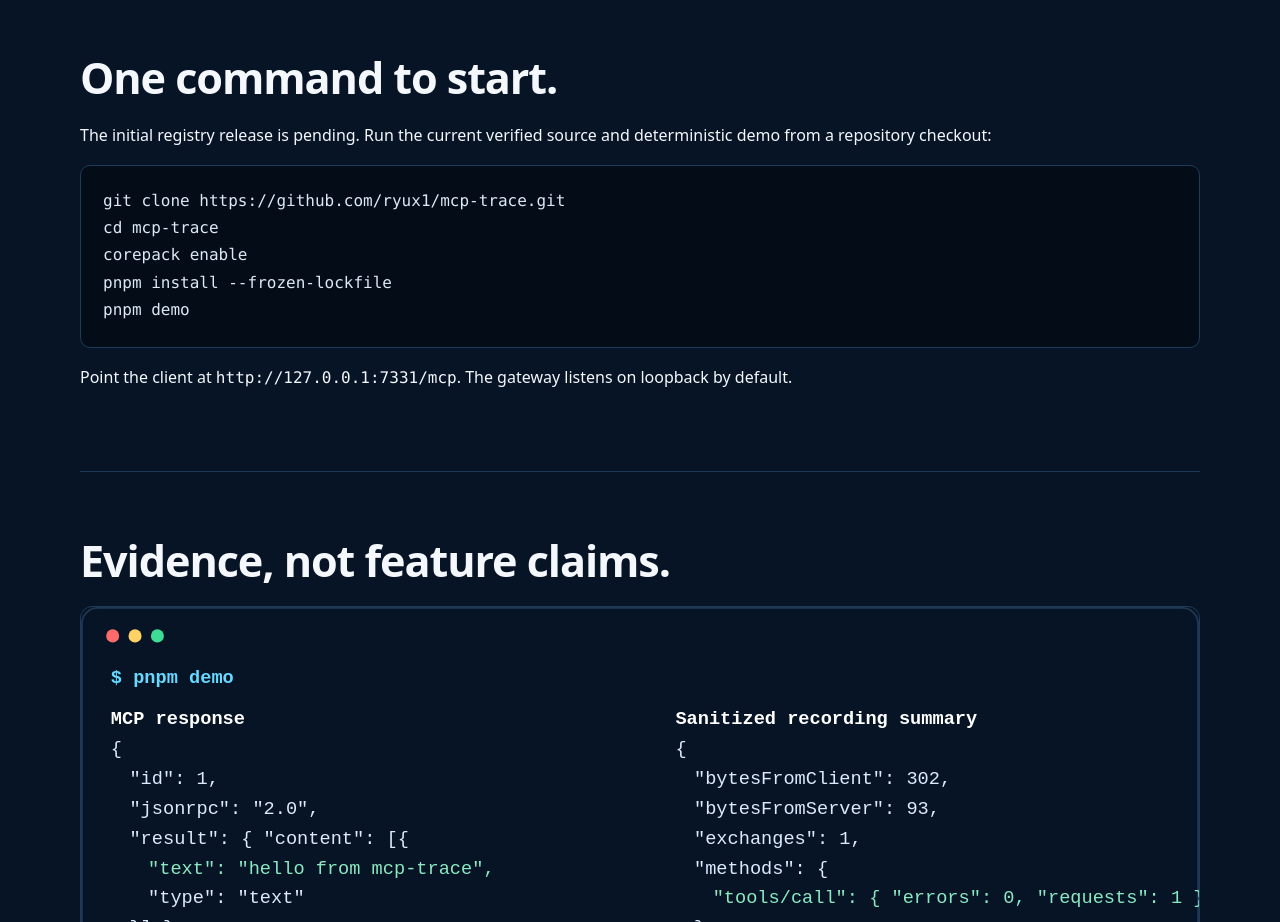
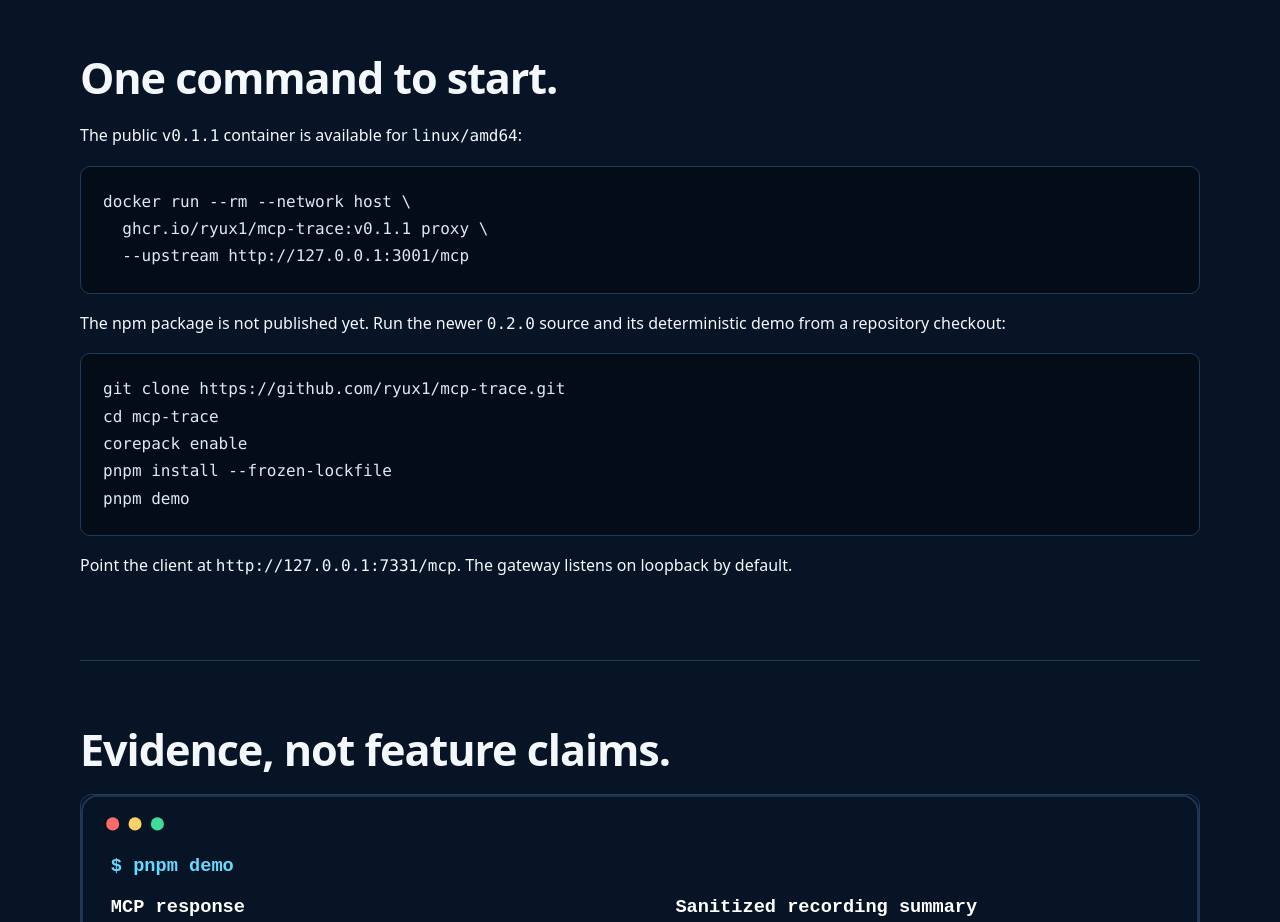
Before and after one commit to ryux1/mcp-trace, a website: page docs/index.html in a window 1280 px wide. Shown: the part 1740-2662 px from the top of the page. Drawn offline with Linux system fonts and the light colour scheme.

Commit message:
docs: expose published container install (#23)

```diff
--- a/docs/index.html
+++ b/docs/index.html
@@ -295,9 +295,13 @@
 
       <section>
         <h2>One command to start.</h2>
+        <p>The public <code>v0.1.1</code> container is available for <code>linux/amd64</code>:</p>
+        <pre><code>docker run --rm --network host \
+  ghcr.io/ryux1/mcp-trace:v0.1.1 proxy \
+  --upstream http://127.0.0.1:3001/mcp</code></pre>
         <p>
-          The initial registry release is pending. Run the current verified source and deterministic
-          demo from a repository checkout:
+          The npm package is not published yet. Run the newer <code>0.2.0</code> source and its
+          deterministic demo from a repository checkout:
         </p>
         <pre><code>git clone https://github.com/ryux1/mcp-trace.git
 cd mcp-trace
```
Also changed, not shown: README.md.
